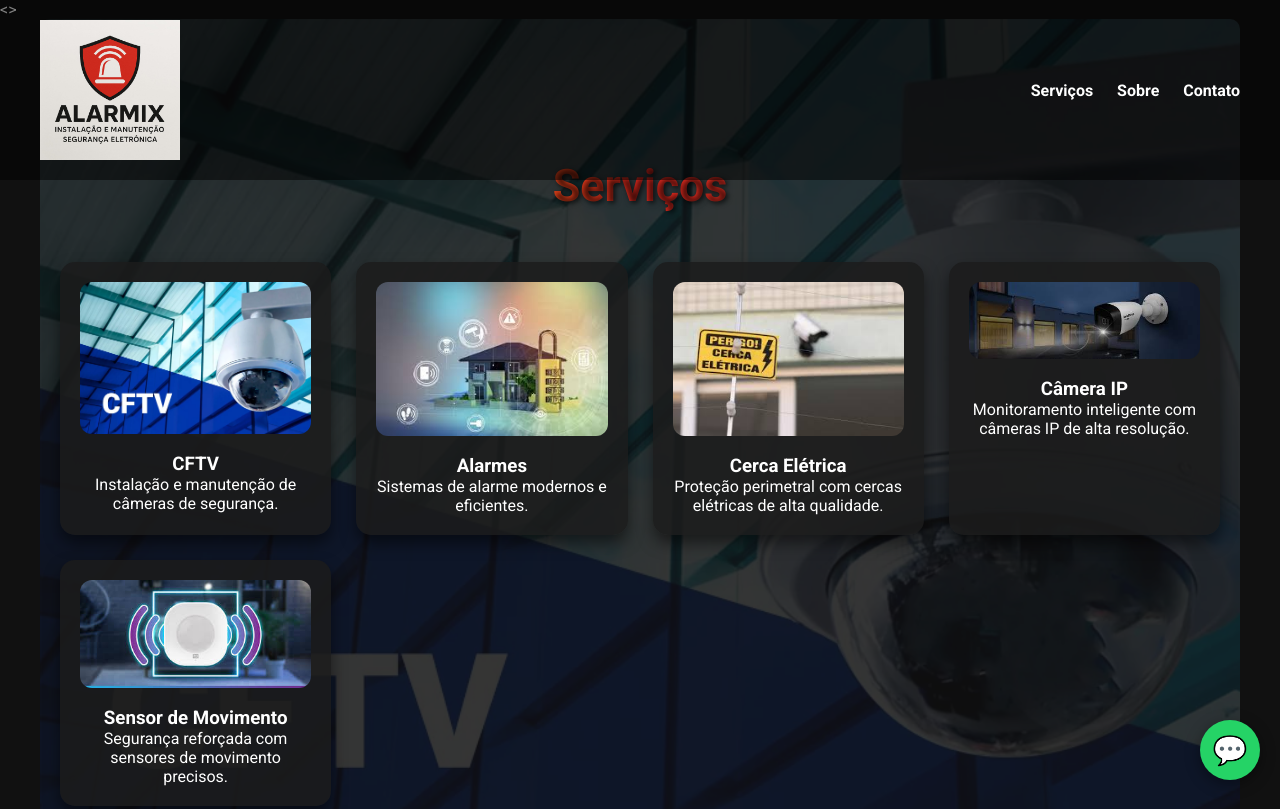
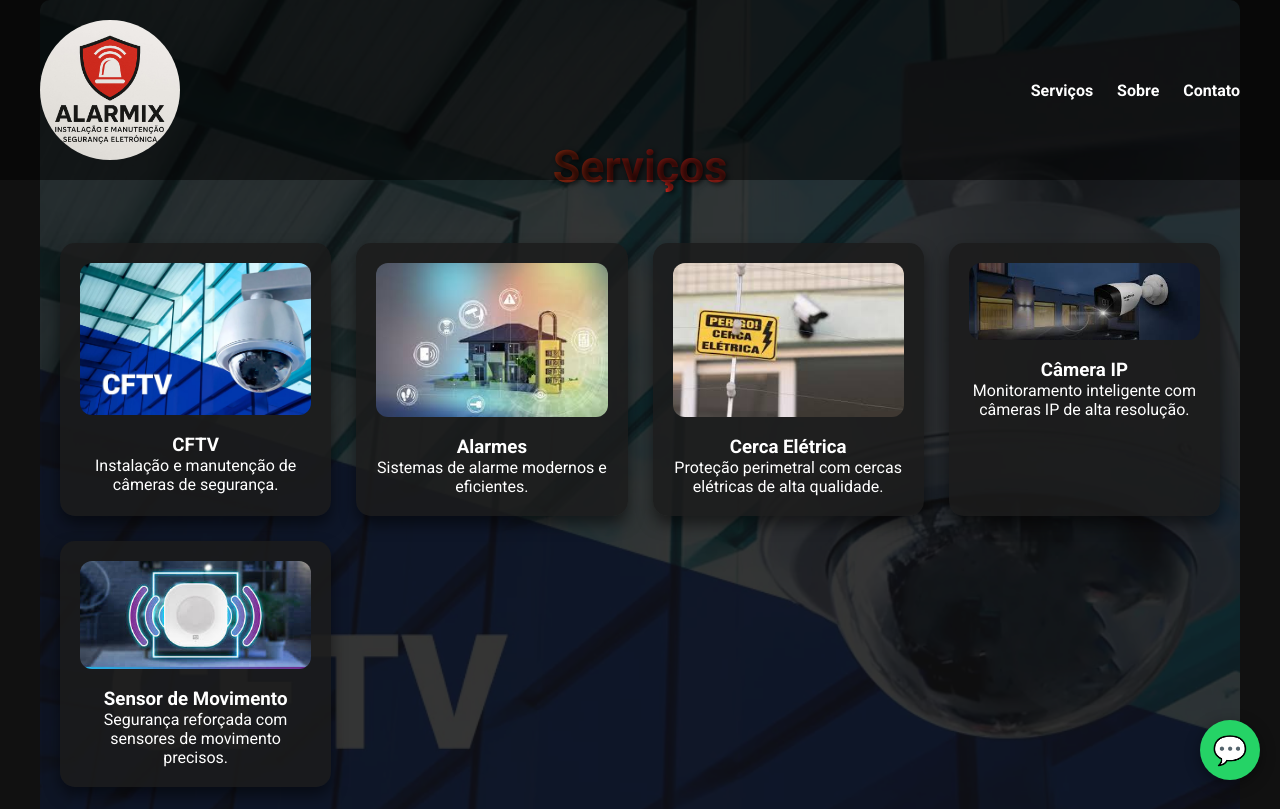
Before and after one commit to ericklrr/alarmix, a plain HTML site: page index.html in a window 1280 px wide. Shown: the top 809 px of the page. Drawn offline with nearby package versions, Linux system fonts and the light colour scheme.

Commit message:
Update index.html

```diff
--- a/index.html
+++ b/index.html
@@ -1,9 +1,16 @@
 <!DOCTYPE html>
 <html lang="pt-BR">
-<<meta name="robots" content="index, follow">>
+<head>
 <meta charset="UTF-8">
 <meta name="viewport" content="width=device-width, initial-scale=1.0">
 <title>Alarmix - Segurança Eletrônica</title>
+
+<!-- Ícones e Manifest -->
+<link rel="icon" href="android-launchericon-192-192.png" sizes="192x192" type="image/png">
+<link rel="apple-touch-icon" href="180.png">
+<link rel="manifest" href="manifest.json">
+<meta name="theme-color" content="#d7261d">
+
 <link href="https://fonts.googleapis.com/css2?family=Roboto:wght@400;700&display=swap" rel="stylesheet">
 <style>
     * { margin:0; padding:0; box-sizing:border-box; }
@@ -16,11 +23,18 @@
         background: rgba(0,0,0,0.5); transition: background 0.3s, padding 0.3s; z-index:1000;
     }
     header.scrolled { background:#d7261d; padding:10px 40px; }
-    header img { max-width:140px; }
+
+    /* Logo arredondada */
+    header img {
+        width: 140px;
+        height: 140px;
+        object-fit: cover;
+        border-radius: 50%;
+    }
+
     nav a { color:white; text-decoration:none; margin-left:20px; font-weight:bold; transition:color 0.3s; }
     nav a:hover { color:#ffd700; }
 
-    /* Seções com parallax */
     section {
         position: relative;
         padding: 140px 20px 80px;
@@ -44,7 +58,6 @@
     #sobre::before { background-image:url('alarme.jpg'); }
     #contato::before { background-image:url('cerca.jpg'); }
 
-    /* Títulos com gradiente animado */
     h2 {
         font-size:2.8rem; margin-bottom:50px;
         background: linear-gradient(90deg, #ffd700, #d7261d, #ff5733);
@@ -58,7 +71,6 @@
         100%{background-position:0% 50%;}
     }
 
-    /* Serviços */
     .services { display:grid; grid-template-columns:repeat(auto-fit, minmax(250px,1fr)); gap:25px; }
     .service {
         background: rgba(28,28,28,0.85);
@@ -72,10 +84,8 @@
     .service:hover { transform:translateY(-10px) scale(1.05); box-shadow:0 15px 25px rgba(0,0,0,0.8); }
     .service img { width:100%; border-radius:12px; margin-bottom:15px; }
 
-    /* Sobre nós */
     #sobre p { max-width:900px; margin:auto; font-size:1.1rem; color:#ddd; text-shadow:1px 1px 5px rgba(0,0,0,0.6); }
 
-    /* Formulário */
     form { display:flex; flex-direction:column; gap:15px; max-width:500px; margin:auto; }
     input, textarea { padding:15px; border:none; border-radius:10px; font-size:1rem; }
     button {
@@ -85,13 +95,11 @@
     }
     button:hover { opacity:0.9; transform:scale(1.03); }
 
-    /* Footer */
     footer { text-align:center; background:#000; padding:30px 20px; }
     footer p { margin:5px 0; color:#fff; text-shadow:1px 1px 3px rgba(0,0,0,0.5); }
     footer a { color:white; text-decoration:none; }
     footer a:hover { color:#ffd700; }
 
-    /* WhatsApp flutuante */
     .whatsapp {
         position:fixed; bottom:20px; right:20px; background-color:#25D366;
         width:60px; height:60px; border-radius:50%; display:flex;
@@ -101,7 +109,6 @@
     }
     .whatsapp:hover { background-color:#1ebe5d; }
 
-    /* Modal Alarmix */
     .modal {
         display: none;
         position: fixed;
@@ -209,7 +216,6 @@
     </form>
 </section>
 
-<!-- Modal -->
 <div id="success-modal" class="modal">
     <div class="modal-content">
         <h2>✅ Mensagem enviada!</h2>
```
Lines whose indentation alone changed are shown as unchanged.
